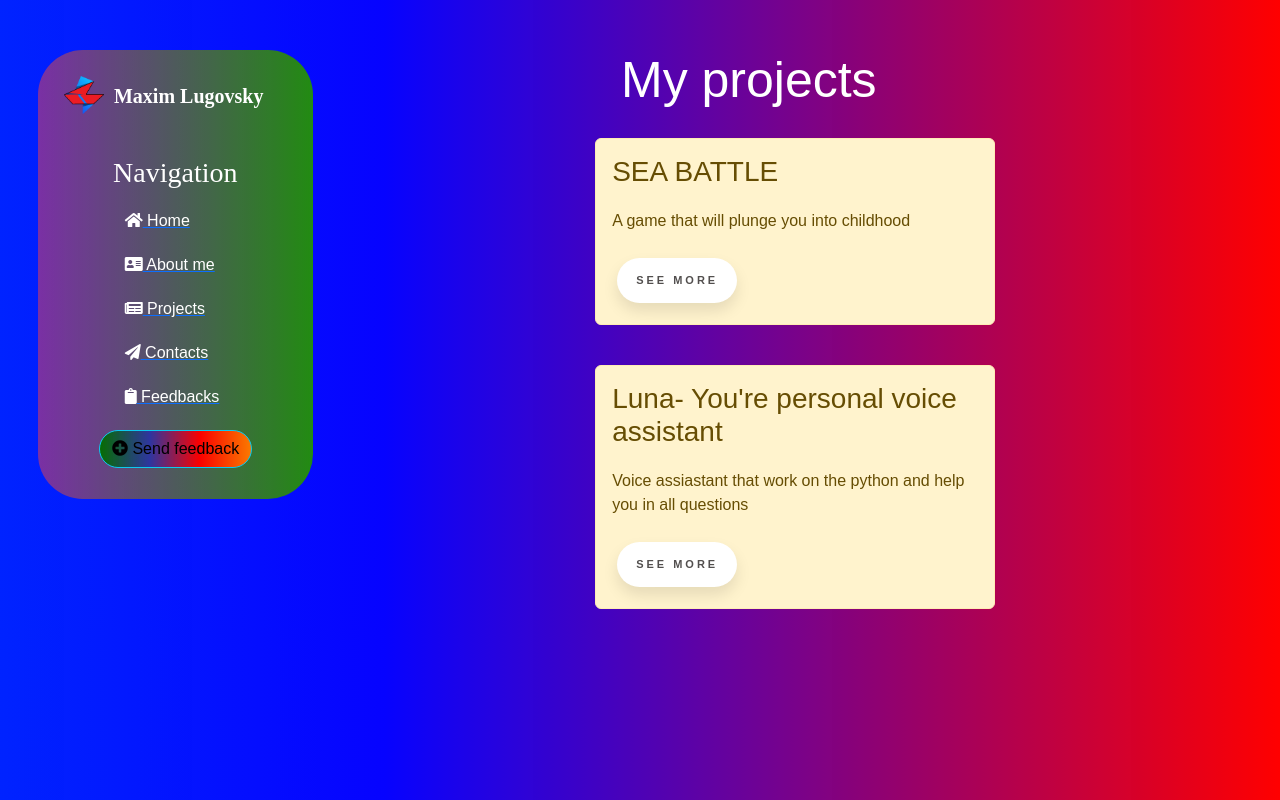
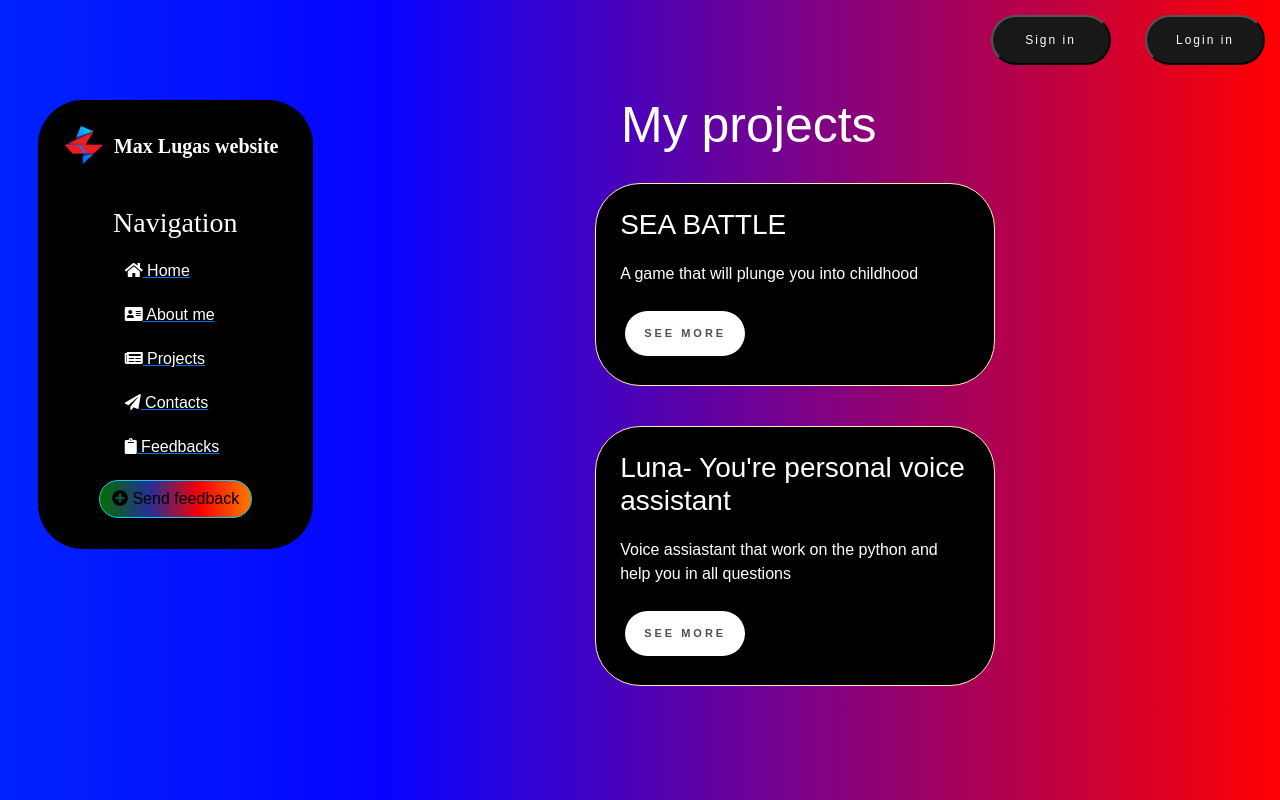
Before and after one commit to MaxLugas/LugasSite, a Django app: page /project/ in a window 1280 px wide. Run offline with Django 4.2, Linux system fonts and the light colour scheme; data comes from the database, SQL or seed files in the repository; both versions use the stored data as it was after the commit; some libraries are stand-ins or nearby versions.

Commit message:
sign up html

```diff
--- a/LugasSite/main/static/main/css/main.css
+++ b/LugasSite/main/static/main/css/main.css
@@ -6,11 +6,10 @@
 
 aside {
     border-radius: 45px;
-    margin-top: 50px;
+    margin-top: 20px;
     margin-left: 3%;
     float: left;
-    background: rgb(255,67,67);
-    background: linear-gradient(90deg, rgba(255,67,67,0.47951680672268904) 0%, rgba(34,139,18,1) 100%);
+    background-color: black;
     padding: 2%;
     position: fixed;
     color: #fff;
@@ -61,7 +60,7 @@
 main .features {
     float: left;
     color: #fff;
-    margin-top: 50px;
+    margin-top: 15px;
     margin-left: 21%;
     text-align: center;
     width: 75%;
@@ -71,6 +70,10 @@
 main .features p {max-width: 400px; margin: 20px auto;}
 
 .alert-warning {
+    background-color: black;
+    color: white;
+    border-radius: 45px;
+    padding: 2.5%;
     float: left;
     clear: both;
     width: 400px;
@@ -82,6 +85,7 @@
     margin-left: 32%;
     width: 500px;
     margin-top: 50px;
+    color: white;
 }
 
 .floating-button {
@@ -138,7 +142,7 @@
 .pressed-button {
   text-decoration: none;
   display: inline-block;
-  width: 140px;
+  width: 120px;
   height: 45px;
   line-height: 45px;
   border-radius: 45px;
@@ -179,3 +183,33 @@
     background: linear-gradient(90deg, rgba(0,35,255,1) 0%, rgba(3,0,255,0.9893207282913166) 30%, rgba(255,0,0,1) 100%);
     color: white;
 }
+
+.login-button {
+  text-decoration: none;
+  font-family: 'Montserrat', sans-serif;
+  display: inline-block;
+  width: 120px;
+  height: 50px;
+  line-height: 45px;
+  border-radius: 45px;
+  margin: 15px;
+  font-size: 12px;
+  text-align: center;
+  letter-spacing: 2px;
+  font-weight: 500;
+  color: white;
+  background: #181818;
+  transition: .3s;
+}
+
+.login-button:hover {
+  background: #2EE59D;
+  color: black;
+  transform: scale(1.05);
+  transition: transform .6s ease;
+}
+
+
+div.block {text-align: right;}
+
+div.login {text-align: center}
--- a/LugasSite/main/templates/main/contacts.html
+++ b/LugasSite/main/templates/main/contacts.html
@@ -9,7 +9,6 @@
 <div class="features">
     <h1>Contacts</h1>
     <p>I am glad to see you on this page. If you want to contact me, then do it in any way convenient for you</p>
-
     <a href="mailto:maxim.lugovsky@gmail.com" class="floating-button"><i class="fas fa-envelope"></i> Gmail</a>
     <a href="https://t.me/mxm_lugas" class="floating-button"><i class="fas fa-paper-plane"></i> Telegram</a>
     <a href="https://www.linkedin.com/in/maxim-lugovsky-622696230/" class="floating-button"><i class="fab fa-linkedin"></i> LinkedIn</a>
--- a/LugasSite/main/templates/main/layout.html
+++ b/LugasSite/main/templates/main/layout.html
@@ -12,9 +12,13 @@
     <link rel="stylesheet" href="https://use.fontawesome.com/releases/v5.8.2/css/all.css">
 </head>
 <body>
+<div class="block">
+    <a href="{% url 'sign_in' %}"><button class="login-button"> Sign in</button></a>
+    <a href="{% url 'register' %}"><button class="login-button"> Login in</button></a>
+</div>
     <aside>
         <img src="{% static 'main/img/LUGAS.png' %}" alt="Logo">
-        <span class="logo">Maxim Lugovsky</span>
+        <span class="logo">Max Lugas website</span>
         <h3>Navigation</h3>
         <ul>
             <a href="{% url 'home' %}"><li><i class="fas fa-home"></i> Home</li></a>
--- a/LugasSite/main/urls.py
+++ b/LugasSite/main/urls.py
@@ -1,9 +1,11 @@
 from django.urls import path
 from . import views
+from .views import RegisterUser
 
 urlpatterns = [
     path('', views.index, name='home'),
     path('contacts', views.contacts, name='contacts'),
     path('about', views.about, name='about'),
-
+    path('login', views.sign_in, name='sign_in'),
+    path('register', RegisterUser.as_view(), name='register'),
 ]
```
Also changed, not shown: LugasSite/main/forms.py (added, +32 -0 lines), LugasSite/main/templates/main/register.html (added, +26 -0 lines), LugasSite/main/views.py (+15 -0 lines), LugasSite/db.sqlite3, 3 other files.
